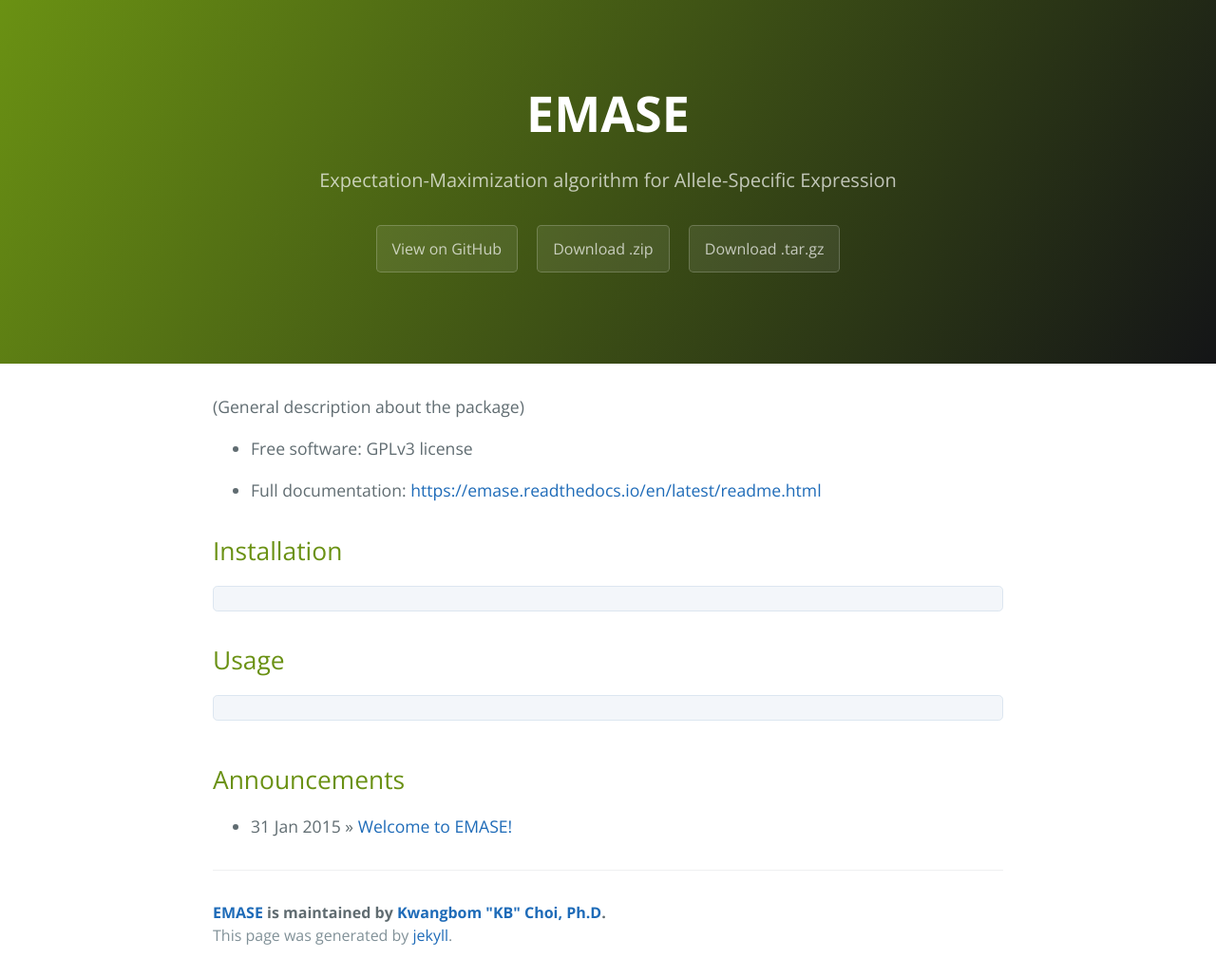
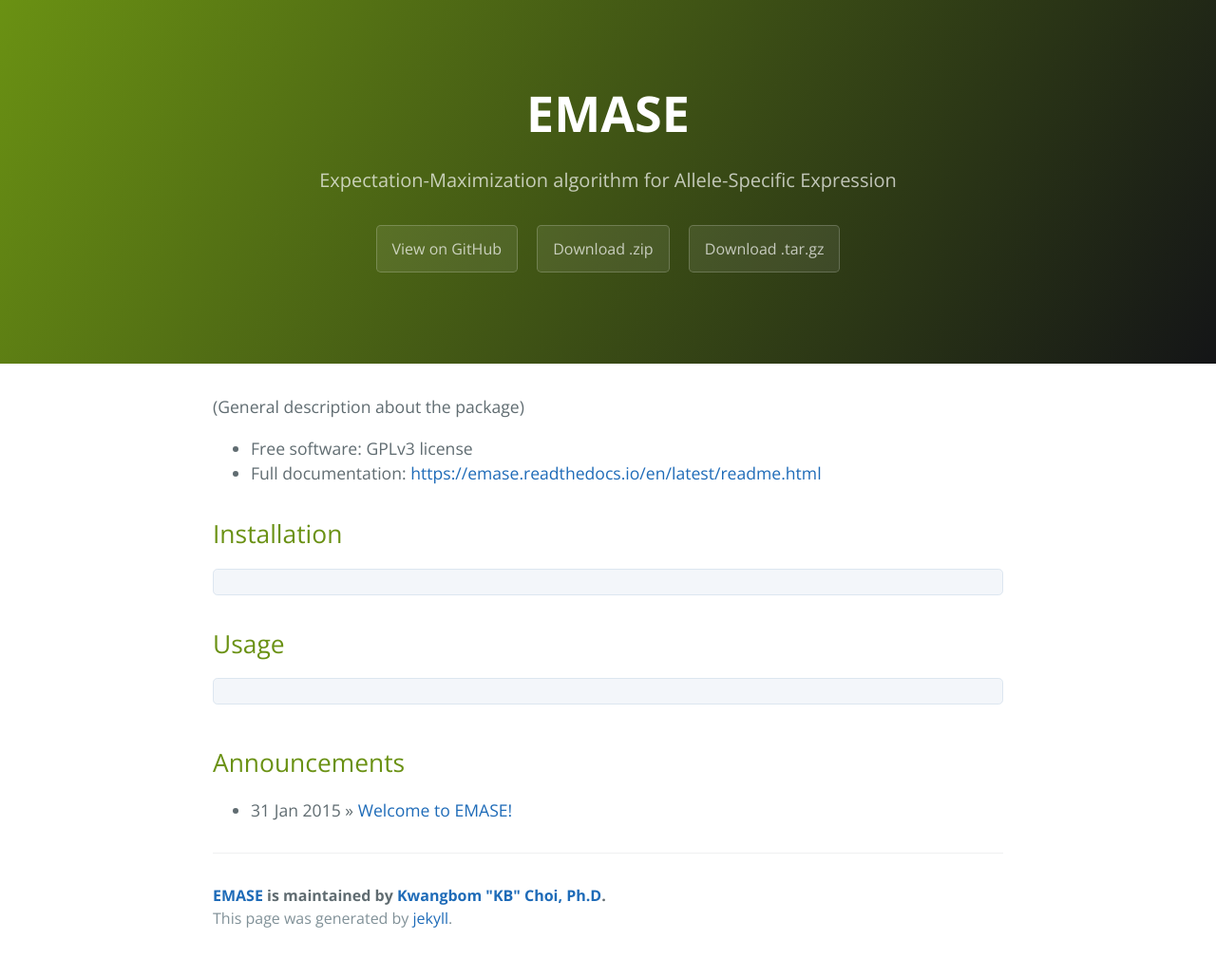
Before and after one commit to churchill-lab/emase, a Jekyll site: the page built from index.html, in a window 1280 px wide. Shown: the whole page at 95% size. Built offline with Jekyll 4.4.1, drawn with Linux system fonts in a browser that asks for light colours; the list of posts is cut into pages by our own code.

Commit message:
[kbchoi] Refined index.html

```diff
--- a/index.html
+++ b/index.html
@@ -5,8 +5,10 @@
 
 <p>(General description about the package)</p>
 
-<ul><li>Free software: GPLv3 license</li></ul>
-<ul><li>Full documentation: <a href="https://emase.readthedocs.io/en/latest/readme.html">https://emase.readthedocs.io/en/latest/readme.html</a></li></ul>
+<ul>
+  <li>Free software: GPLv3 license</li>
+  <li>Full documentation: <a href="https://emase.readthedocs.io/en/latest/readme.html">https://emase.readthedocs.io/en/latest/readme.html</a></li>
+</ul>
 
 <h2>
 <a id="installation" class="anchor" href="#installation" aria-hidden="true"><span class="octicon octicon-link"></span></a>Installation</h2>
```
